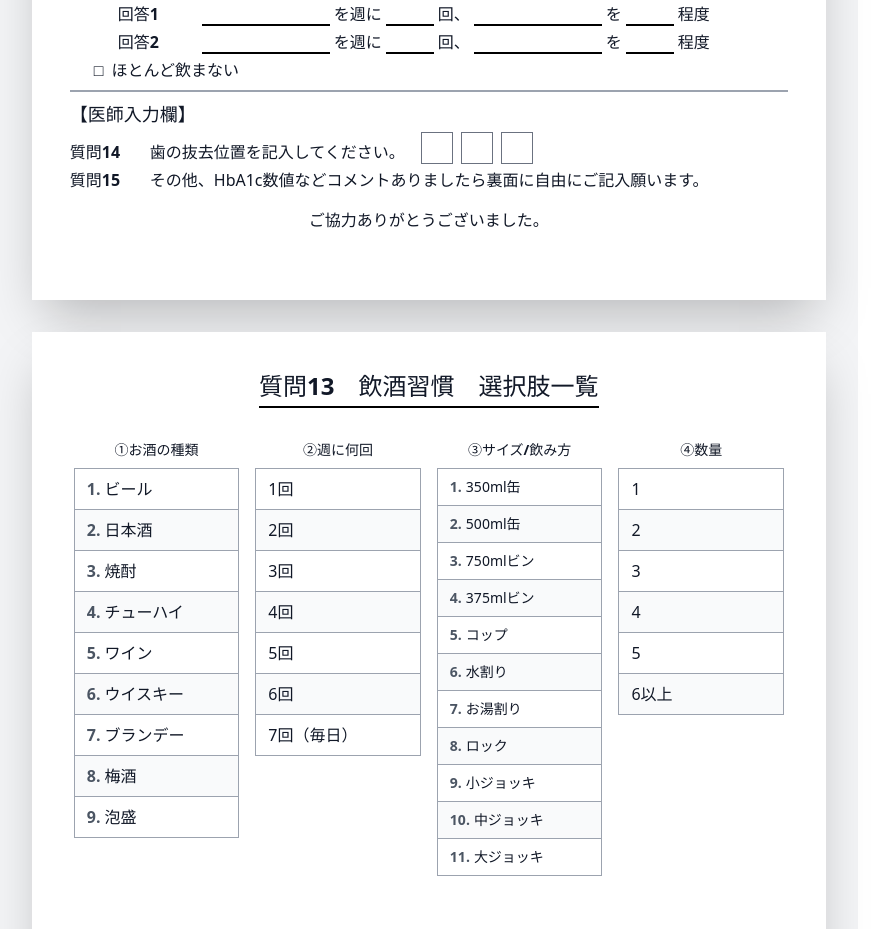
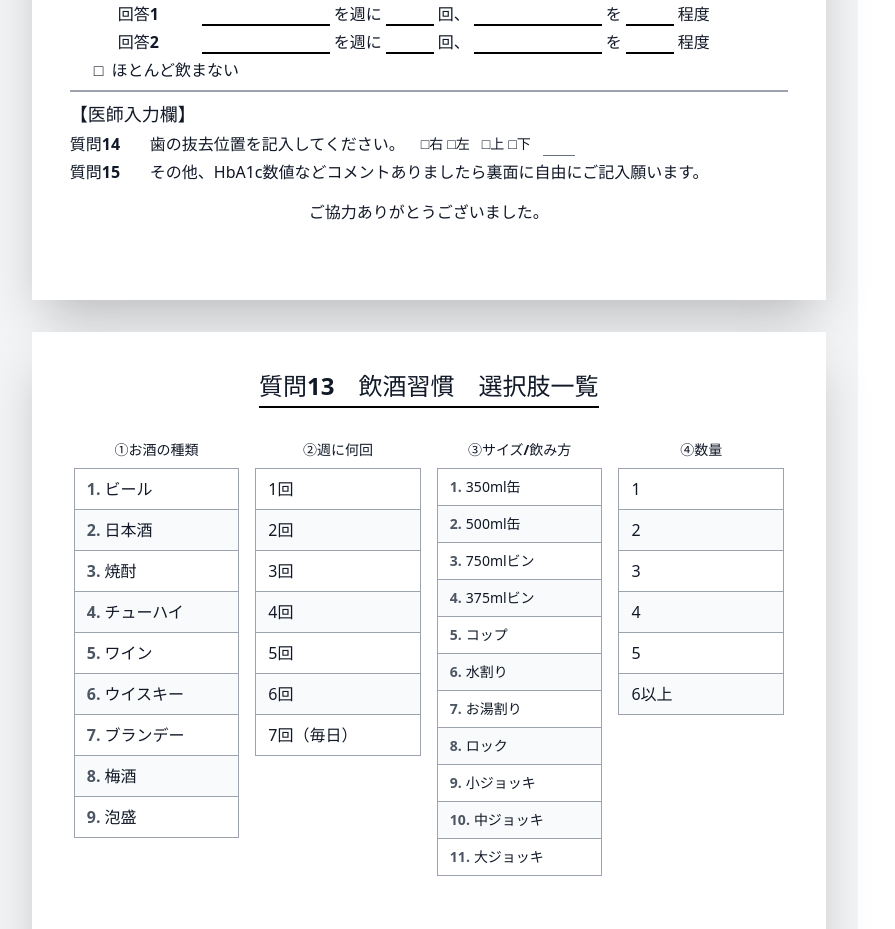
Before and after one commit to hashimoto-hiroyuki/touka-survey, a React (Vite) app: page / in a window 1280 px wide. Shown: the part 1123-2052 px from the top of the page, without its empty margins (0-895 px from the left). Built offline with nearby package versions, Linux system fonts and the light colour scheme.

Commit message:
Add files via upload

```diff
--- a/src/SurveyEditor.jsx
+++ b/src/SurveyEditor.jsx
@@ -881,13 +881,19 @@ const SurveyEditor = () => {
           {/* 医師入力欄 */}
           <div className="relative">
             <p className="font-bold text-lg mb-1">【医師入力欄】</p>
-            <div className="flex items-end mb-1">
+            <div className="flex items-center mb-1">
               <span className="w-20 font-bold">質問14</span>
               <span>歯の抜去位置を記入してください。</span>
-              <div className="ml-4 flex gap-2">
-                <div className="w-8 h-8 border border-gray-500"></div>
-                <div className="w-8 h-8 border border-gray-500"></div>
-                <div className="w-8 h-8 border border-gray-500"></div>
+              <div className="ml-4 flex items-center gap-3">
+                <div className="flex items-center gap-1">
+                  <span className="text-sm">□右</span>
+                  <span className="text-sm">□左</span>
+                </div>
+                <div className="flex items-center gap-1">
+                  <span className="text-sm">□上</span>
+                  <span className="text-sm">□下</span>
+                </div>
+                <div className="w-8 h-6 border-b border-gray-500"></div>
               </div>
             </div>
             <div className="flex items-start">
```
